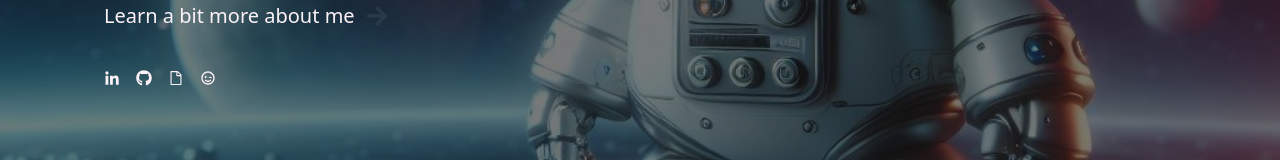
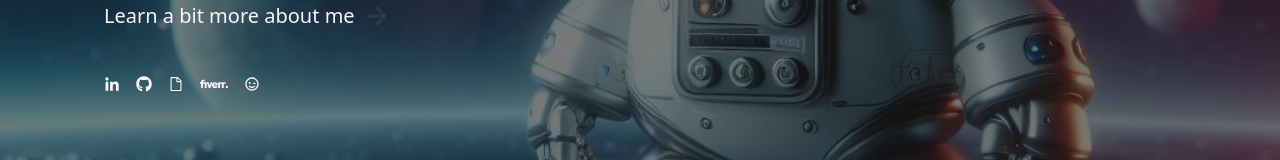
Before and after one commit to Achraf333-m/portfolio, a Next.js app: page / in a window 1280 px wide. Shown: the part 541-701 px from the top of the page. Built offline with nearby package versions, Linux system fonts and the light colour scheme.

Commit message:
fiverr link

```diff
--- a/pages/index.jsx
+++ b/pages/index.jsx
@@ -9,6 +9,7 @@ import React, { useEffect, useState } from "react";
 import AOS from "aos";
 import "aos/dist/aos.css";
 import { BiWinkSmile } from "react-icons/bi";
+import { SiFiverr } from "react-icons/si";
 
 export default function Home() {
   const [title, setTitle] = useState();
@@ -25,10 +26,7 @@ export default function Home() {
       <Head>
         <title>Achraf Daimallah</title>
       </Head>
-      <img
-        src="/background.jpg"
-        className="bgImage"
-      />
+      <img src="/background.jpg" className="bgImage" />
       <Header />
       <div className=" py-40">
         <main className="relative flex flex-col pt-20 px-10 max-w-6xl mx-auto">
@@ -68,7 +66,7 @@ export default function Home() {
             </h3>
             <FaArrowRight className="animate-ping text-xs" />
           </Link>
-          <div className="flex space-x-4 text-pink-50">
+          <div className="flex items-center space-x-4 text-pink-50">
             <a
               data-aos="fade-up"
               data-aos-delay="800"
@@ -96,12 +94,19 @@ export default function Home() {
             <a
               data-aos="fade-up"
               data-aos-delay="1000"
+              href="https://www.fiverr.com/adone633/design-and-code-your-website-from-scratch?gig_id=334145740&utm_campaign=base_gig_create_share&utm_content=&utm_medium=shared&utm_source=get_url&utm_term=&view=gig"
+              target="_blank"
+            >
+              <SiFiverr className="hover:scale-125 transition-all w-7 h-7" />
+            </a>
+            <a
+              data-aos="fade-up"
+              data-aos-delay="1000"
               href="https://www.youtube.com/watch?v=dQw4w9WgXcQ"
               target="_blank"
             >
               <BiWinkSmile className="hover:scale-125 transition-all" />
             </a>
-
           </div>
         </main>
       </div>
```
